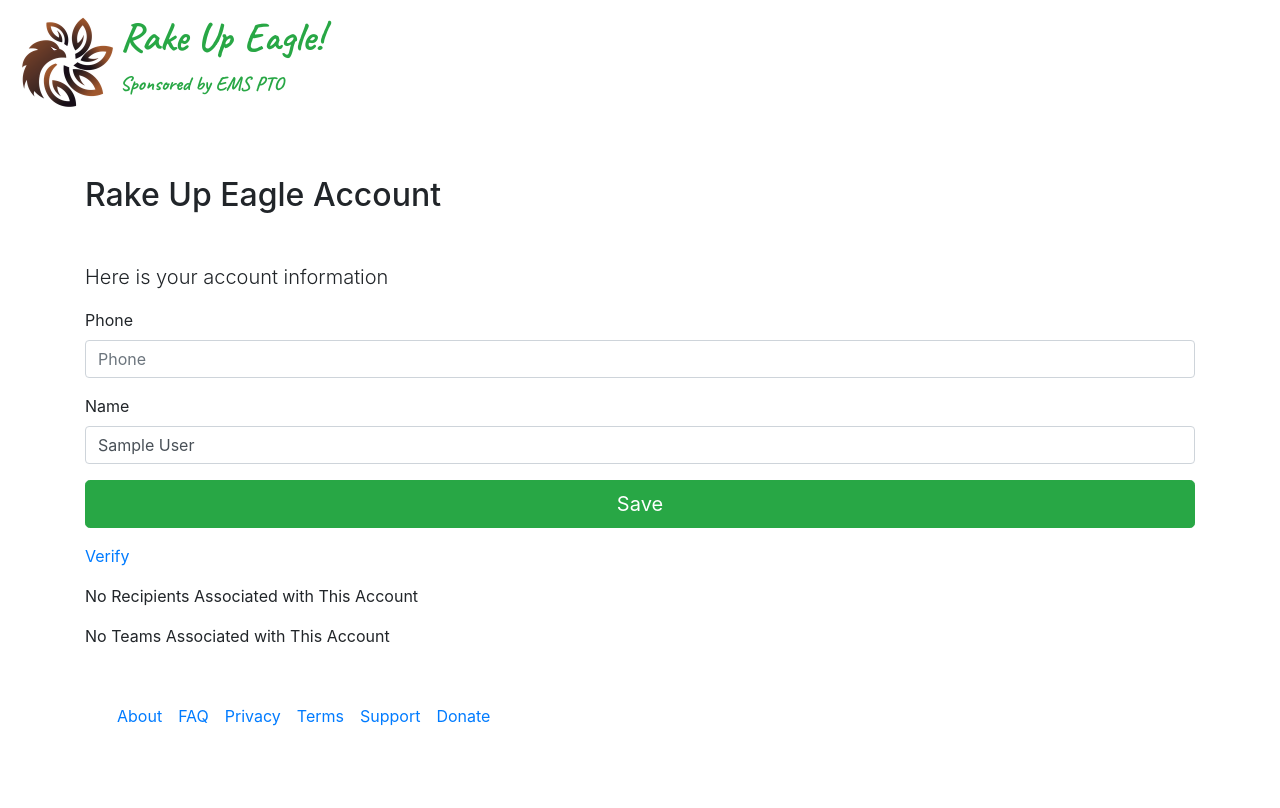
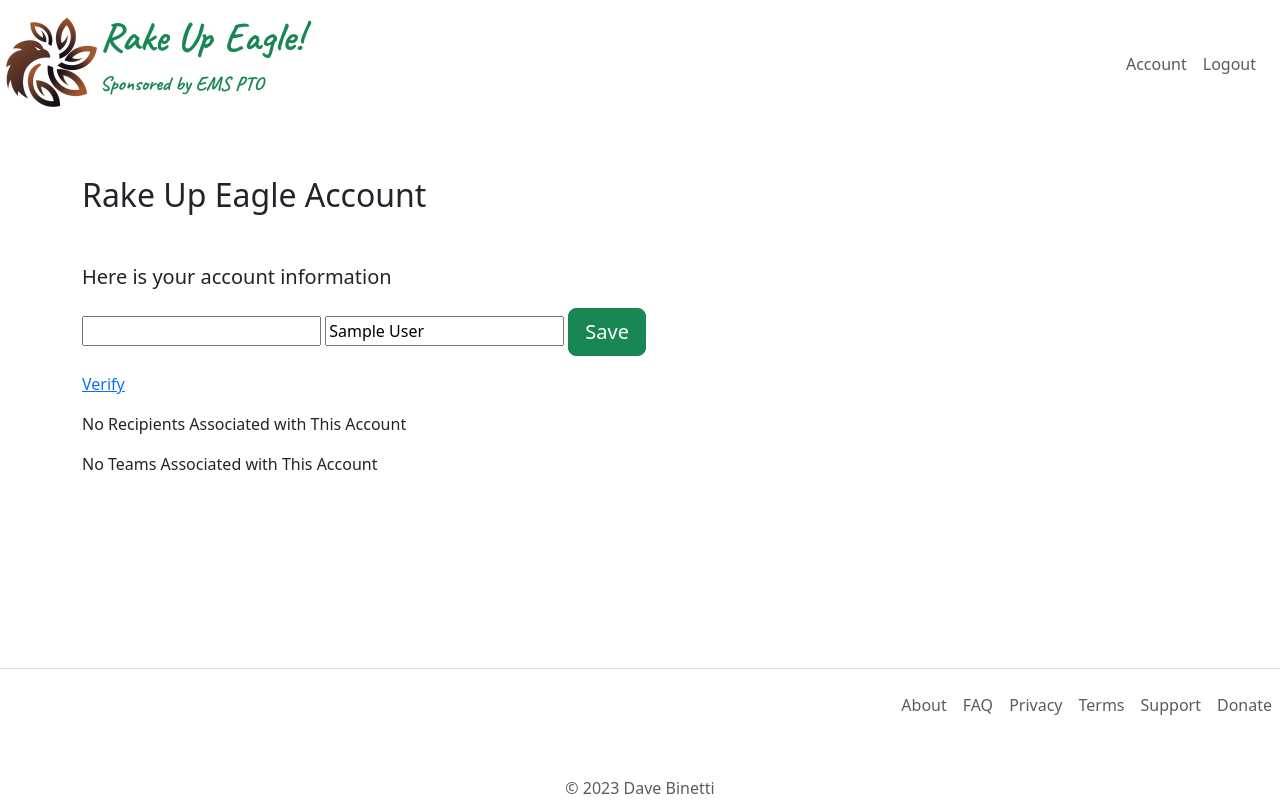
Before and after one commit to rakeupeagle/rakeupeagle, a Django app: page /account/ in a window 1280 px wide. Run offline with Django 3.2, Linux system fonts and the light colour scheme; the visitor is signed in with stand-in values (Sample User, id 1); data that the repository does not hold is empty; some libraries are stand-ins or nearby versions.

Commit message:
strip bootstrap

```diff
--- /dev/null
+++ b/project/app/static/app/js/scripts.js
@@ -0,0 +1 @@
+// Scripts here.
--- a/project/app/templates/app/_base.html
+++ b/project/app/templates/app/_base.html
@@ -1,98 +1,109 @@
 <!DOCTYPE html>
 {% load static %}
-{% load bootstrap4 %}
-{% bootstrap_css %}
-{% bootstrap_javascript jquery='full' %}
-<script src="https://kit.fontawesome.com/1c8c066f08.js" crossorigin="anonymous"></script>
-<script src="https://browser.sentry-cdn.com/5.20.1/bundle.min.js" integrity="O8HdAJg1h8RARFowXd2J/r5fIWuinSBtjhwQoPesfVILeXzGpJxvyY/77OaPPXUo" crossorigin="anonymous"></script>
 <html lang="en">
   <head>
     <meta charset="utf-8">
-    <meta name="viewport" content="width=device-width, initial-scale=1, shrink-to-fit=no">
-    <link rel="shortcut icon" href="{%  static 'app/favicon.png' %}">
-    <link rel="preconnect" href="https://fonts.gstatic.com">
-    <link href="https://fonts.googleapis.com/css2?family=Caveat:wght@700&display=swap" rel="stylesheet">
-    <link rel="stylesheet" href="https://cdn.jsdelivr.net/npm/bootstrap-icons@1.5.0/font/bootstrap-icons.css">
-    {% block customstyles %}
-    {% endblock customstyles %}
-    {% block formmedia %}
-    {% endblock formmedia %}
-    <title>Rake Up Eagle! - {% block title %}{% endblock %}</title>
+    <meta name="viewport" content="width=device-width, initial-scale=1">
+
+    {% block meta %}
+      <meta name='description' content="A day of service to disabled, veteran, and senior citizens.  Sponsored by Eagle Middle School PTO.">
+      <meta property="og:title" content="Rake Up Eagle" />
+      <meta property="og:url" content="https://www.rakeupeagle.com" />
+      <meta property="og:type" content="website" />
+      <meta property="og:image" content="https://www.rakeupeagle.com/static/app/logo.png" />
+      <meta property="og:description" content="A day of service to disabled, veteran, and senior citizens.  Sponsored by Eagle Middle School PTO." />
+    {% endblock meta %}
+
+    <title>{% block title %}{% endblock title %}| Rake Up Eagle!</title>
+
+    {% block styles %}
+      <link rel="icon" href="{% static 'app/favicon.png' %}">
+      <link href="https://fonts.googleapis.com/css2?family=Caveat:wght@700&display=swap" rel="stylesheet">
+      <link href="https://cdn.jsdelivr.net/npm/bootstrap@5.3.2/dist/css/bootstrap.min.css" rel="stylesheet" integrity="sha384-T3c6CoIi6uLrA9TneNEoa7RxnatzjcDSCmG1MXxSR1GAsXEV/Dwwykc2MPK8M2HN" crossorigin="anonymous">
+      <link rel="stylesheet" href="https://cdn.jsdelivr.net/npm/bootstrap-icons@1.11.1/font/bootstrap-icons.css">
+      <link href="{% static 'app/styles.css' %}" rel="stylesheet" type="text/css">
+    {% endblock styles %}
+
+    {% block scripts %}
+      <script src="https://cdn.jsdelivr.net/npm/bootstrap@5.3.2/dist/js/bootstrap.bundle.min.js" integrity="sha384-C6RzsynM9kWDrMNeT87bh95OGNyZPhcTNXj1NW7RuBCsyN/o0jlpcV8Qyq46cDfL" crossorigin="anonymous"></script>
+      <script src="{% static 'app/js/scripts.js' %}"></script>
+    {% endblock scripts %}
+
   </head>
   <body>
-    {% block topnav %}
+    {% block header %}
       <nav class="navbar navbar-expand-sm navbar-light">
         <a class="navbar-brand" href="{% url 'index' %}">
           <img class="d-inline-block mr-1" height=100 src="{% static 'app/square_logo.png' %}">
-          <div class='float-right align-middle'>
+          <div class='float-end align-middle'>
             <h1 style="font-family:Caveat" class='text-success'>Rake Up Eagle!</span></h1>
             <p style="font-family:Caveat" class='text-success'>Sponsored by EMS PTO</p>
           </div>
         </a>
-        {% comment %}
-        <div>
-          <button class="navbar-toggler" type="button" data-toggle="collapse" data-target="#navbarNav">
-            <span class="navbar-toggler-icon"></span>
-          </button>
-          <div class="collapse navbar-collapse" id="navbarNav">
-            <ul class="navbar-nav ml-auto">
+        <button class="navbar-toggler" type="button" data-bs-toggle="offcanvas" data-bs-target="#offcanvasNavbar2" aria-controls="offcanvasNavbar2" aria-label="Toggle navigation">
+          <span class="navbar-toggler-icon"></span>
+        </button>
+        <div class="offcanvas offcanvas-end text-bg-dark" tabindex="-1" id="offcanvasNavbar2" aria-labelledby="offcanvasNavbar2Label">
+          <div class="offcanvas-header">
+            <h5 class="offcanvas-title" id="offcanvasNavbar2Label">Menu</h5>
+            <button type="button" class="btn-close btn-close-white" data-bs-dismiss="offcanvas" aria-label="Close"></button>
+          </div>
+          <div class="offcanvas-body">
+            <ul class="navbar-nav justify-content-end flex-grow-1 pe-3">
               {% if request.user.is_authenticated %}
-                {% if request.user.is_admin %}
-                  <li class='nav-item mt-1'>
-                    <a href="{% url 'admin:index' %}" class='align-bottom bi-layout-text-window mr-3'>&nbsp;Admin</a>
-                  </li>
-                {% endif %}
                 <li class='nav-item'>
-                  <a href="{% url 'logout' %}" role='button' class='btn btn-sm btn-outline-dark ml-3'>Logout</a>
+                  <a class="nav-link" href="{% url 'account' %}">Account</a>
+                </li>
+                <li class='nav-item'>
+                  <a class="nav-link" href="{% url 'logout' %}">Logout</a>
                 </li>
               {% else %}
-                <li class='nav-item mb-3'>
-                  <a href="{% url 'login' %}" role='button' class='btn btn-sm btn-outline-primary ml-3'>Login</a>
+                <li class='nav-item'>
+                  <a class="nav-link " href="{% url 'login' %}">Login</a>
                 </li>
               {% endif %}
             </ul>
           </div>
         </div>
-        {% endcomment %}
       </nav>
-    {% endblock topnav %}
-    <div id="content" class='container'>
-      <div class='col-lg-8'>
-        {% bootstrap_messages %}
-      </div>
+    {% endblock header %}
 
+    {% block messages %}
+      {% if messages %}
+        <div class='top-0 end-0 p-3'>
+          {% for message in messages %}
+            <div class="alert {{message.tags}} alert-dismissable shadow fade show" role="alert">
+              <button type="button" class="btn-close float-end" data-bs-dismiss="alert"></button>
+              {{message | safe}}
+            </div>
+          {% endfor %}
+        </div>
+      {% endif %}
+    {% endblock messages %}
+
+    <div class='container'>
     {% block content %}
     {% endblock content %}
+    </div>
 
-    {% block bottomnav %}
-      <nav class="navbar navbar-expand-sm navbar-light">
-        <ul class="nav nav-pills mr-auto">
-          <li class="nav-item ml-3">
-            <a href="{% url 'about' %}">About</a>
-          </li>
-          <li class="nav-item ml-3">
-            <a href="{% url 'faq' %}">FAQ</a>
-          </li>
-          <li class="nav-item ml-3">
-            <a href="{% url 'privacy' %}">Privacy</a>
-          </li>
-          <li class="nav-item ml-3">
-            <a href="{% url 'terms' %}">Terms</a>
-          </li>
-          <li class="nav-item ml-3">
-            <a href="{% url 'support' %}">Support</a>
-          </li>
-          <li class="nav-item ml-3">
-            <a href="{% url 'donate' %}">Donate</a>
-          </li>
+    {% block footer %}
+      <br>
+      <br>
+      <br>
+      <br>
+      <footer class="d-flex flex-wrap justify-content-end py-3 my-5 border-top">
+        <ul class="nav">
+          <li class="nav-item"><a href="{% url 'about' %}" class="nav-link px-2 text-body-secondary">About</a></li>
+          <li class="nav-item"><a href="{% url 'faq' %}" class="nav-link px-2 text-body-secondary">FAQ</a></li>
+          <li class="nav-item"><a href="{% url 'privacy' %}" class="nav-link px-2 text-body-secondary">Privacy</a></li>
+          <li class="nav-item"><a href="{% url 'terms' %}" class="nav-link px-2 text-body-secondary">Terms</a></li>
+          <li class="nav-item"><a href="{% url 'support' %}" class="nav-link px-2 text-body-secondary">Support</a></li>
+          <li class="nav-item"><a href="{% url 'donate' %}" class="nav-link px-2 text-body-secondary">Donate</a></li>
         </ul>
-      </nav>
-    {% endblock bottomnav %}
-
-    <br><br><br>
-
-    {% block scripts %}
-    {% endblock scripts %}
-
+      </footer>
+      <div class='fixed-bottom text-center'>
+        <span id='home-footer' class="mb-0 text-body-secondary text-muted">&copy; 2023 Dave Binetti</span>
+      </div>
+    {% endblock footer %}
   </body>
 </html>
--- a/project/app/templates/app/pages/account.html
+++ b/project/app/templates/app/pages/account.html
@@ -1,6 +1,5 @@
 {% extends 'app/_base.html' %}
 
-{% load bootstrap4 %}
 {% load humanize %}
 {% load static %}
 
@@ -19,10 +18,9 @@
     <p>
       <form method='post' role='form'>
         {% csrf_token %}
-        {% bootstrap_form_errors form %}
-        {% bootstrap_field form.phone %}
-        {% bootstrap_field form.name %}
-        {% bootstrap_button "Save" button_type='submit' button_class='btn btn-success btn-lg btn-block' %}
+        {{form.phone}}
+        {{form.name}}
+        <button type='submit' class='btn btn-success btn-lg btn-block'>Save</button>
       </form>
     </p>
     <p>
--- a/project/app/templates/app/pages/dashboard.html
+++ b/project/app/templates/app/pages/dashboard.html
@@ -1,6 +1,5 @@
 {% extends 'app/_base.html' %}
 
-{% load bootstrap4 %}
 {% load humanize %}
 
 {% block formmedia %}{{ form.media }}{% endblock formmedia %}
--- a/project/app/templates/app/pages/donate.html
+++ b/project/app/templates/app/pages/donate.html
@@ -4,7 +4,6 @@
 
 
 {% block content %}
-
   <section class='my-5'>
     <h2>
       Donations
--- a/project/app/templates/app/pages/index.html
+++ b/project/app/templates/app/pages/index.html
@@ -1,8 +1,5 @@
 {% extends 'app/_base.html' %}
 {% load static %}
-
-{% block title %}Rake Up Eagle! - Sponsored by Eagle Middle School PTO{% endblock title%}
-
 
 {% block content %}
   {% if True %}
--- a/project/app/templates/app/pdfs/handout.html
+++ b/project/app/templates/app/pdfs/handout.html
@@ -1,6 +1,5 @@
 {% extends 'app/_base.html' %}
 
-{% load bootstrap4 %}
 {% load humanize %}
 {% load static %}
 
--- a/project/app/templates/app/pdfs/handouts.html
+++ b/project/app/templates/app/pdfs/handouts.html
@@ -1,6 +1,4 @@
 {% extends 'app/_base.html' %}
-
-{% load bootstrap4 %}
 {% load humanize %}
 
 {% block title %}Team Handouts{% endblock title %}
--- a/project/app/templates/app/root/404.html
+++ b/project/app/templates/app/root/404.html
@@ -1,7 +1,5 @@
 <!DOCTYPE html>
 {% load static %}
-{% load bootstrap4 %}
-{% bootstrap_css %}
 <script src="https://browser.sentry-cdn.com/5.20.1/bundle.min.js" integrity="O8HdAJg1h8RARFowXd2J/r5fIWuinSBtjhwQoPesfVILeXzGpJxvyY/77OaPPXUo" crossorigin="anonymous"></script>
 <html lang="en">
   <head>
--- a/project/app/templates/app/root/500.html
+++ b/project/app/templates/app/root/500.html
@@ -1,7 +1,5 @@
 <!DOCTYPE html>
 {% load static %}
-{% load bootstrap4 %}
-{% bootstrap_css %}
 <script src="https://browser.sentry-cdn.com/5.20.1/bundle.min.js" integrity="O8HdAJg1h8RARFowXd2J/r5fIWuinSBtjhwQoPesfVILeXzGpJxvyY/77OaPPXUo" crossorigin="anonymous"></script>
 <html lang="en">
   <head>
--- a/project/settings/base.py
+++ b/project/settings/base.py
@@ -250,7 +250,6 @@ INSTALLED_APPS = [
     'django.contrib.postgres',
     'django_rq',
     'fsm_admin',
-    'bootstrap4',
     'phonenumber_field',
     'app',
 ]
```
Also changed, not shown: project/app/templates/app/pages/about.html (+5 -7 lines), project/app/templates/app/pages/call.html (+1 -9 lines), project/app/templates/app/pages/delete.html (+2 -5 lines), project/app/templates/app/pages/login.html (+2 -5 lines), project/app/templates/app/pages/recipient.html (+9 -15 lines), project/app/templates/app/pages/register.html (+3 -6 lines), project/app/templates/app/pages/team.html (+6 -12 lines), project/app/templates/app/pages/teamcall.html (deleted, +0 -83 lines), 1 other file.
